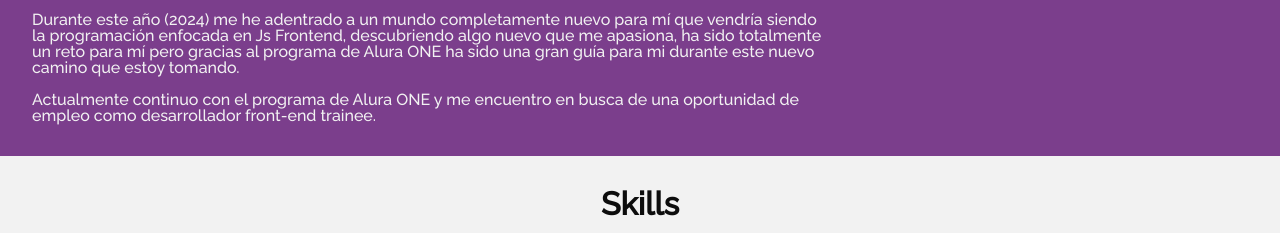
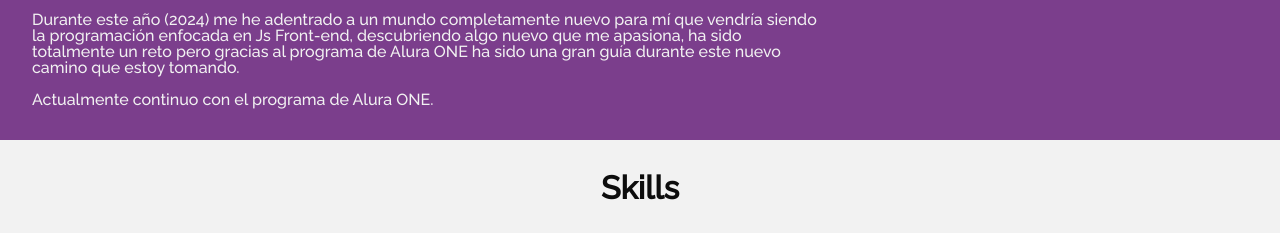
Before and after one commit to AmyQuin/Challenge-02-Portafolio-Alura-ONE, a plain HTML site: page index.html in a window 1280 px wide. Shown: the part 567-800 px from the top of the page. Drawn offline with Linux system fonts and the light colour scheme.

Commit message:
cambiando p

```diff
--- a/index.html
+++ b/index.html
@@ -104,11 +104,10 @@
           <h3 class="about__title">Sobre mi</h3>
           <p class="about__paragraph">
             Durante este año (2024) me he adentrado a un mundo completamente nuevo para mí que vendría siendo la programación
-            enfocada en Js Frontend, descubriendo algo nuevo que me apasiona, ha sido totalmente un reto para mí pero gracias al programa de Alura ONE ha sido una gran guía para mi
-            durante este nuevo camino que estoy tomando.
+            enfocada en Js Front-end, descubriendo algo nuevo que me apasiona, ha sido totalmente un reto pero gracias al programa de Alura ONE ha sido una gran guía durante este nuevo camino que estoy tomando.
           </p>
           <p class="about__paragraph">
-            Actualmente continuo con el programa de Alura ONE y me encuentro en busca de una oportunidad de empleo como desarrollador front-end trainee.
+            Actualmente continuo con el programa de Alura ONE.
           </p>
         </div>
       </section>
```
